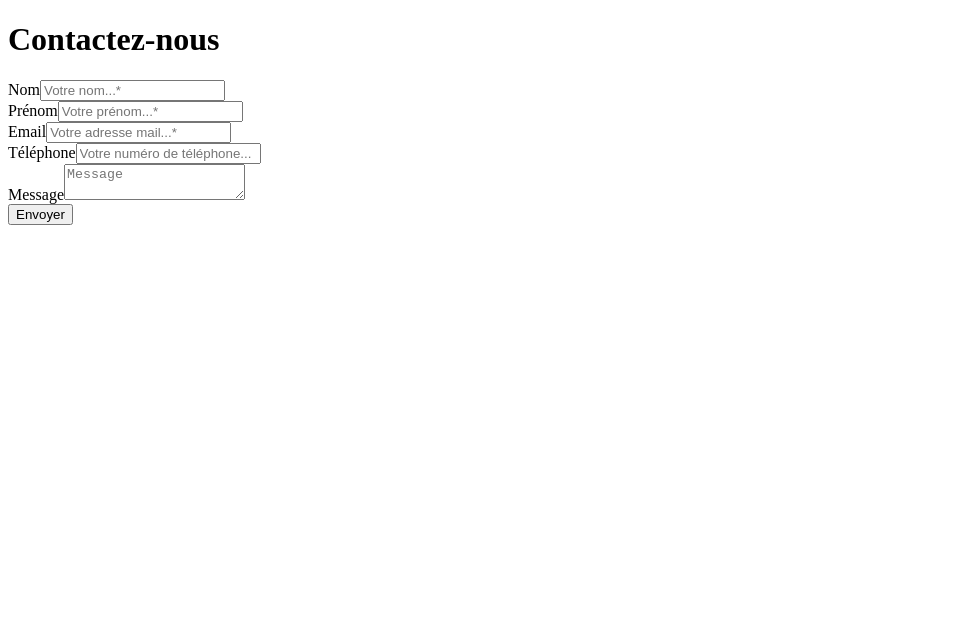
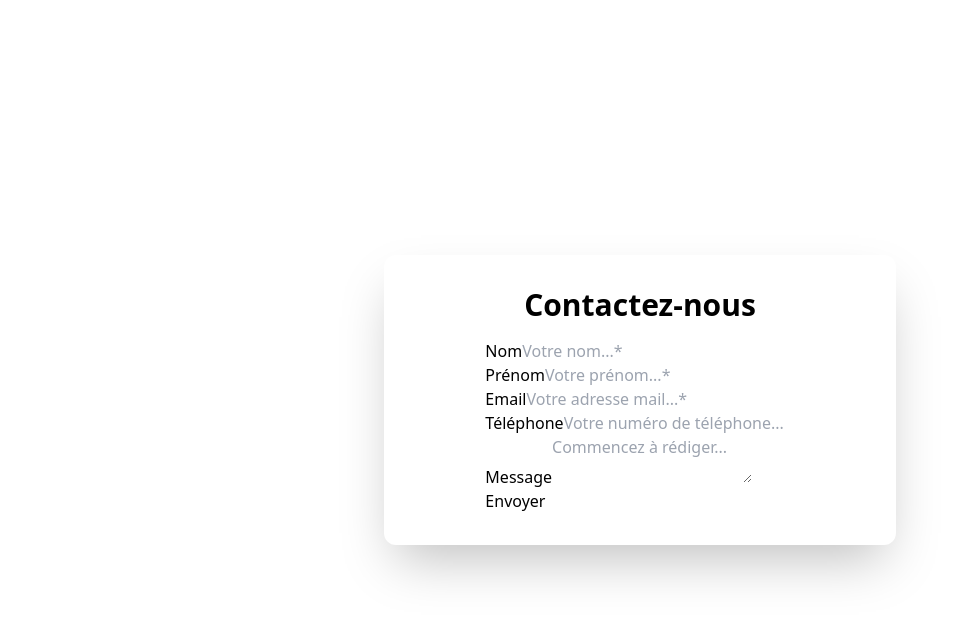
Before and after one commit to KimQuenon/contactFormTW-Vuelidate, a Nuxt app: page / in a window 1280 px wide. Shown: the top 618 px of the page, without its empty margins (0-961 px from the left). Built offline with nearby package versions, Linux system fonts and the light colour scheme.

Commit message:
vuelidate v1

```diff
--- a/components/Form.vue
+++ b/components/Form.vue
@@ -1,53 +1,105 @@
+<script setup>
+import { useVuelidate } from '@vuelidate/core';
+import { required, email, minLength, numeric, helpers } from '@vuelidate/validators';
+
+const formData = reactive({
+    name: '',
+    surname: '',
+    email: '',
+    phone: '',
+    message: '',
+});
+
+const rules = computed(() => {
+    return {
+        name: {
+            required: helpers.withMessage('The field is required', required),
+            minLength: minLength(2),
+        },
+        surname: {
+            required: helpers.withMessage('The field is required', required),
+            minLength: minLength(2)
+        },
+        email: {
+            required: helpers.withMessage('The email field is required', required),
+            email: helpers.withMessage('Invalid email format', email)
+        },
+        phone: {
+            required: helpers.withMessage('The field is required', required),
+            numeric: helpers.withMessage('Invalid phone number format', numeric),
+        },
+        message: {
+            required: helpers.withMessage('The field is required', required),
+            minLength: minLength(25),
+        },
+    };
+});
+
+const v$ = useVuelidate(rules, formData);
+
+const handleSubmit = () => {
+    v$.value.$validate();
+    if (!v$.value.$error) {
+        //    Some code
+    }
+};
+</script>
 <template>
     <form @submit.prevent="handleSubmit">
         <div>
             <label>Nom</label>
-        <input
-          type="text"
-          v-model="name"
-          class="form-control"
-          placeholder="Votre nom...*"
-          required="required"
-        >
+            <input type="text" v-model="formData.name" class="form-control" placeholder="Votre nom...*"
+                @change="v$.name.$touch" :class="{
+                    'border-red-500 focus:border-red-500': v$.name.$error,
+                    'border-[#42d392] ': !v$.name.$invalid,
+                }">
+            <div class="text-xs text-red-500" v-if="v$.name.$error">{{
+                v$.name.$errors[0].$message
+            }}</div>
         </div>
         <div>
             <label>Prénom</label>
-        <input
-          type="text"
-          v-model="surname"
-          class="form-control"
-          placeholder="Votre prénom...*"
-          required="required"
-        >
+            <input type="text" v-model="formData.surname" class="form-control" placeholder="Votre prénom...*"
+                @change="v$.surname.$touch" :class="{
+                    'border-red-500 focus:border-red-500': v$.surname.$error,
+                    'border-[#42d392] ': !v$.surname.$invalid,
+                }">
+            <div class="text-xs text-red-500" v-if="v$.surname.$error">{{
+                v$.surname.$errors[0].$message
+            }}</div>
         </div>
         <div>
             <label>Email</label>
-        <input
-          type="email"
-          v-model="email"
-          class="form-control"
-          placeholder="Votre adresse mail...*"
-          required="required"
-        >
+            <input type="email" v-model="formData.email" class="form-control" placeholder="Votre adresse mail...*"
+                @change="v$.email.$touch" :class="{
+                    'border-red-500 focus:border-red-500': v$.email.$error,
+                    'border-[#42d392] ': !v$.email.$invalid,
+                }">
+            <div class="text-xs text-red-500" v-if="v$.email.$error">{{
+                v$.email.$errors[0].$message
+            }}</div>
         </div>
         <div>
             <label>Téléphone</label>
-        <input
-          type="tel"
-          v-model="email"
-          class="form-control"
-          placeholder="Votre numéro de téléphone..."
-        >
+            <input type="tel" v-model="formData.phone" class="form-control" placeholder="Votre numéro de téléphone..."
+                @change="v$.phone.$touch" :class="{
+                    'border-red-500 focus:border-red-500': v$.phone.$error,
+                    'border-[#42d392] ': !v$.phone.$invalid,
+                }">
+            <div class="text-xs text-red-500" v-if="v$.phone.$error">{{
+                v$.phone.$errors[0].$message
+            }}</div>
         </div>
         <div>
             <label>Message</label>
-        <textarea
-          type="text"
-          v-model="message"
-          class="form-control"
-          placeholder="Message"
-          required="required"
-        ></textarea>
+            <textarea type="text" v-model="formData.message" class="form-control" placeholder="Commencez à rédiger..."
+                @change="v$.message.$touch" :class="{
+                    'border-red-500 focus:border-red-500': v$.message.$error,
+                    'border-[#42d392] ': !v$.message.$invalid,
+                }"></textarea>
+            <div class="text-xs text-red-500" v-if="v$.message.$error">{{
+                v$.message.$errors[0].$message
+            }}</div>
         </div>
         <div>
             <button type="submit" class="btn">Envoyer</button>
--- a/nuxt.config.ts
+++ b/nuxt.config.ts
@@ -1,4 +1,5 @@
 // https://nuxt.com/docs/api/configuration/nuxt-config
 export default defineNuxtConfig({
-  devtools: { enabled: true }
+  devtools: { enabled: true },
+  modules: ['@nuxtjs/tailwindcss', 'nuxt-icon'],
 })
--- a/package.json
+++ b/package.json
@@ -10,8 +10,14 @@
     "postinstall": "nuxt prepare"
   },
   "dependencies": {
+    "@vuelidate/core": "^2.0.3",
+    "@vuelidate/validators": "^2.0.4",
     "nuxt": "^3.10.3",
+    "nuxt-icon": "^0.6.8",
     "vue": "^3.4.19",
     "vue-router": "^4.3.0"
+  },
+  "devDependencies": {
+    "@nuxtjs/tailwindcss": "^6.11.4"
   }
 }
```
Also changed, not shown: 1 other file (tests, documents, lock files or other folders). Lines whose indentation alone changed are shown as unchanged.
